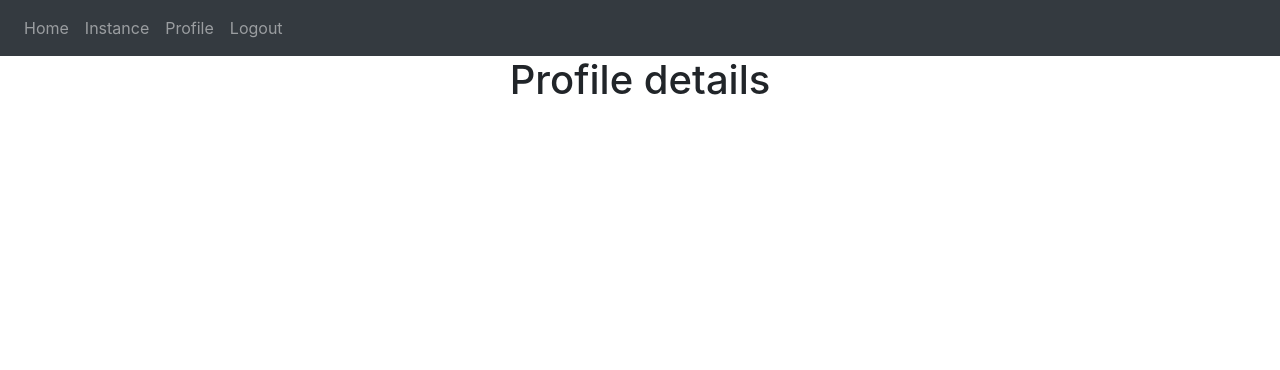
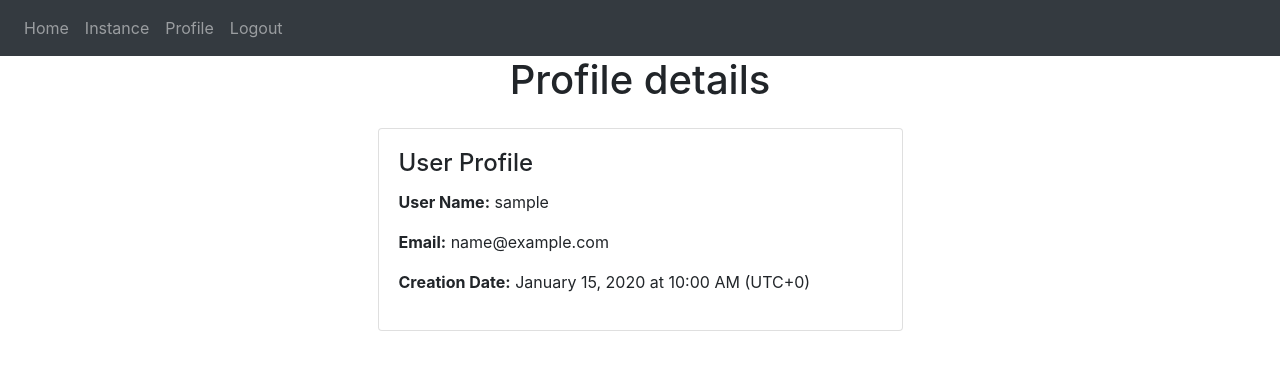
Before and after one commit to GeorgeBodea/Server-Launcher, a Flask app: page /profile in a window 1280 px wide. Shown: the top 370 px of the page. Run offline with Flask 3, Linux system fonts and the light colour scheme; a user stored in the database is signed in; tables that the repository leaves empty hold one stand-in row (values such as "Sample post"); some libraries are stand-ins or nearby versions.

Commit message:
Added creation time in model User

```diff
--- a/src/website/models.py
+++ b/src/website/models.py
@@ -1,5 +1,6 @@
 from flask_sqlalchemy import SQLAlchemy
 from flask_login import UserMixin
+from datetime import datetime, timezone
 
 db = SQLAlchemy()
 
@@ -8,3 +9,4 @@ class User(db.Model, UserMixin):
     email = db.Column(db.String(100), unique=True)
     user_name = db.Column(db.String(100), unique=True)
     password = db.Column(db.String(100))
+    creation_date = db.Column(db.DateTime, default=datetime.now(timezone.utc))
--- a/src/website/templates/profile.html
+++ b/src/website/templates/profile.html
@@ -3,6 +3,21 @@
 {% block title %} Profile {% endblock %}
 
 {% block content %}
-<h1 align="center" > Profile details </h1>
+<h1 align="center">Profile details</h1>
+
+<div class="container mt-4">
+    <div class="row justify-content-center">
+        <div class="col-md-6">
+            <div class="card">
+                <div class="card-body">
+                    <h4 class="card-title">User Profile</h4>
+                    <p><strong>User Name:</strong> {{ user.user_name }}</p>
+                    <p><strong>Email:</strong> {{ user.email }}</p>
+                    <p><strong>Creation Date:</strong> {{ user.creation_date.strftime('%B %d, %Y at %I:%M %p') }} (UTC+0)</p>
+                </div>
+            </div>
+        </div>
+    </div>
+</div>
 
 {% endblock %}
```
